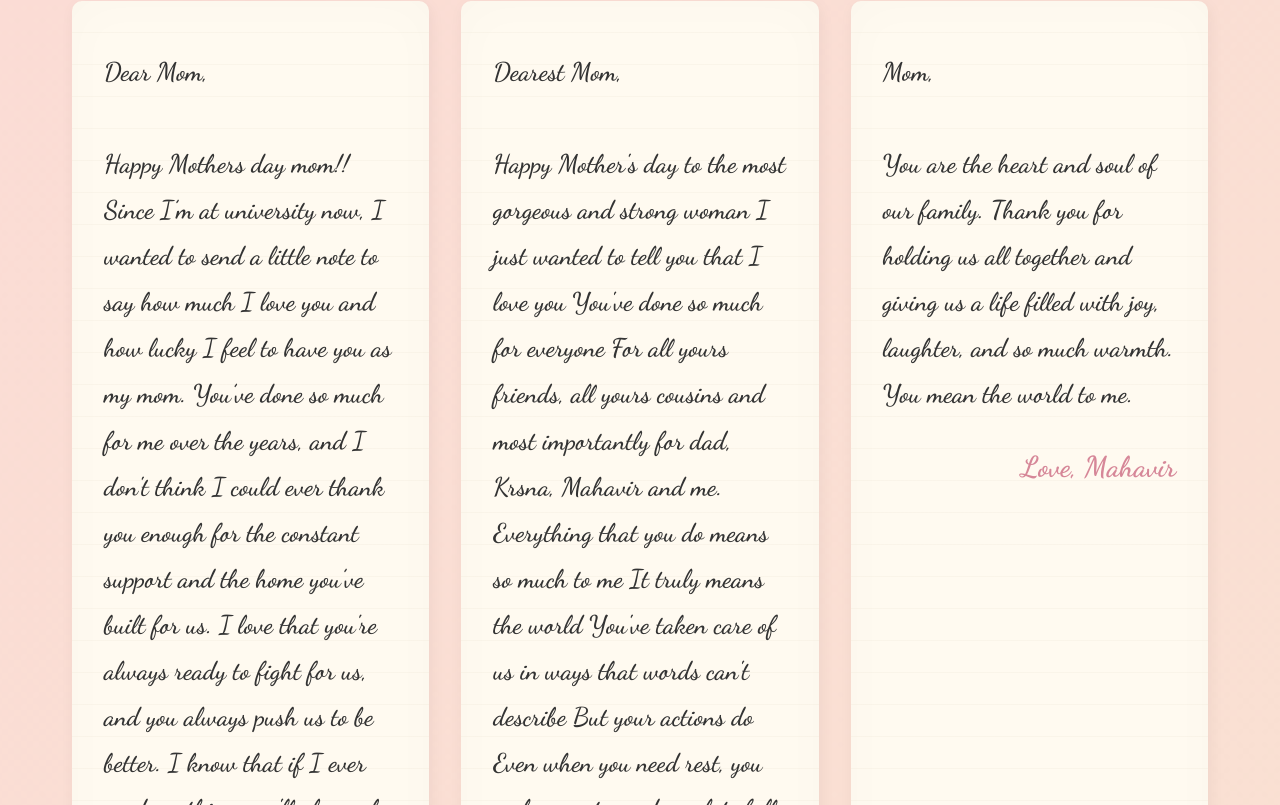
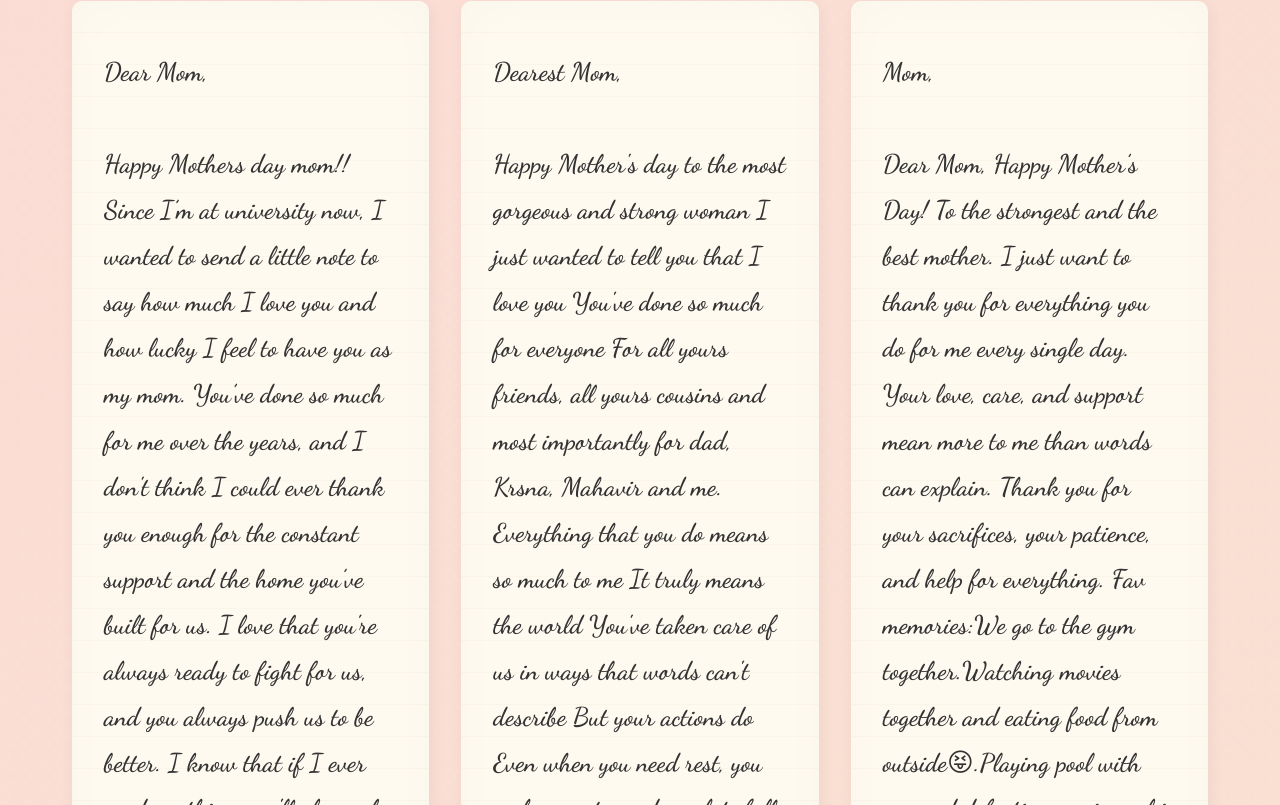
Before and after one commit to EvilStreamer007/moms_gift, a plain HTML site: page index.html in a window 1280 px wide. Shown: the part 2795-3600 px from the top of the page. Drawn offline with nearby package versions, Linux system fonts and the light colour scheme; a web font is replaced by a local one.

Commit message:
added mahavirs message

```diff
--- a/index.html
+++ b/index.html
@@ -454,7 +454,17 @@ Fav memories: listening to music together, making you hear my drums, hitting the
                 <div class="letter-text">
                     <p>Mom,</p>
                     <br>
-                    <p>You are the heart and soul of our family. Thank you for holding us all together and giving us a life filled with joy, laughter, and so much warmth. You mean the world to me.</p>
+                    <p>Dear Mom,
+Happy Mother’s Day!
+To the strongest and the best mother.
+I just want to thank you for everything you do for me every single day. Your love, care, and support mean more to me than words can explain.
+
+Thank you for your sacrifices, your patience, and help for everything.
+
+Fav memories:We go to the  gym together.Watching movies together and eating food from outside😝.Playing pool with you and defeating you in pool is so much fun😝.
+
+
+Happy Mothers Day Once Again!!!💙💙</p>
                     <div class="letter-signature">Love, Mahavir</div>
                 </div>
             </div>
```
